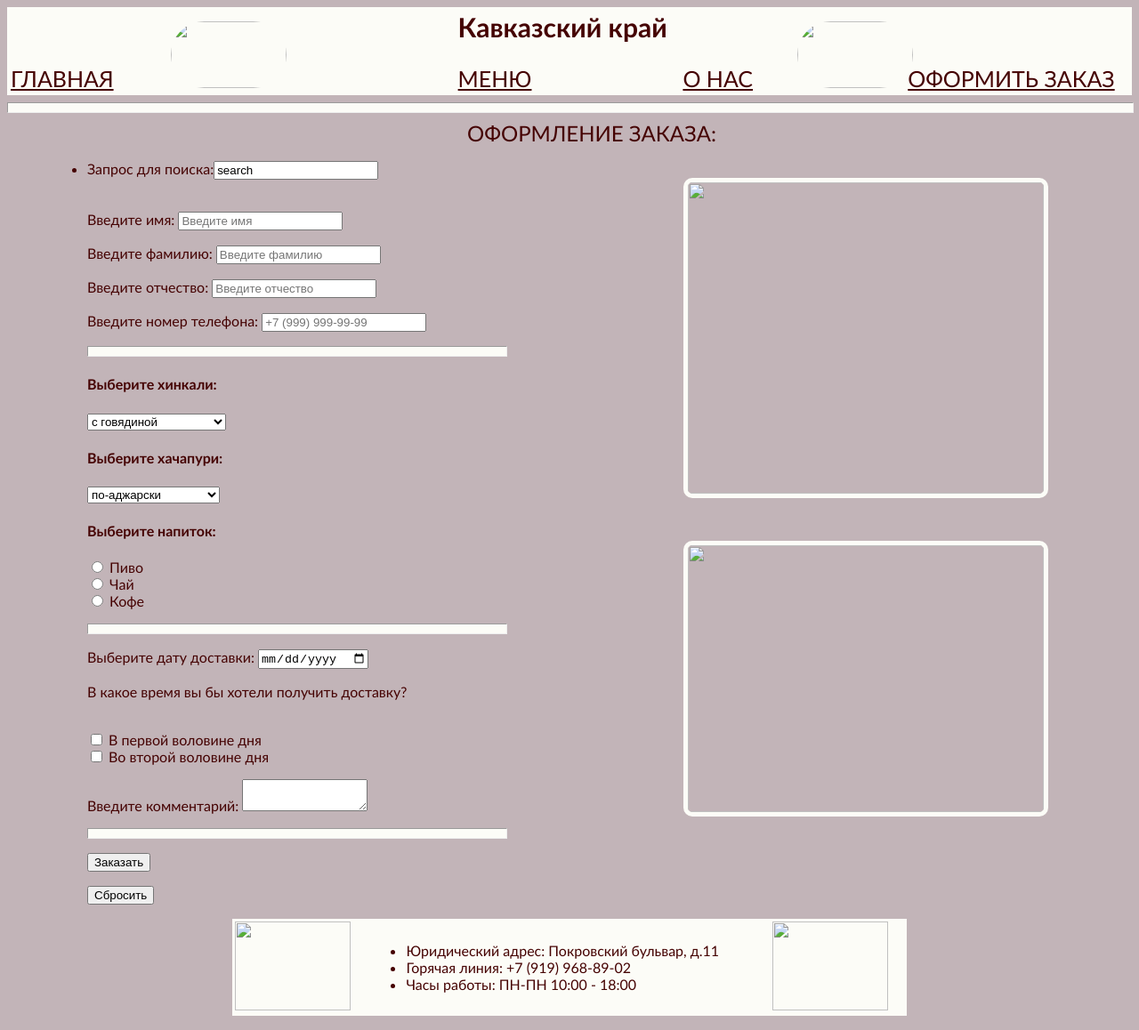
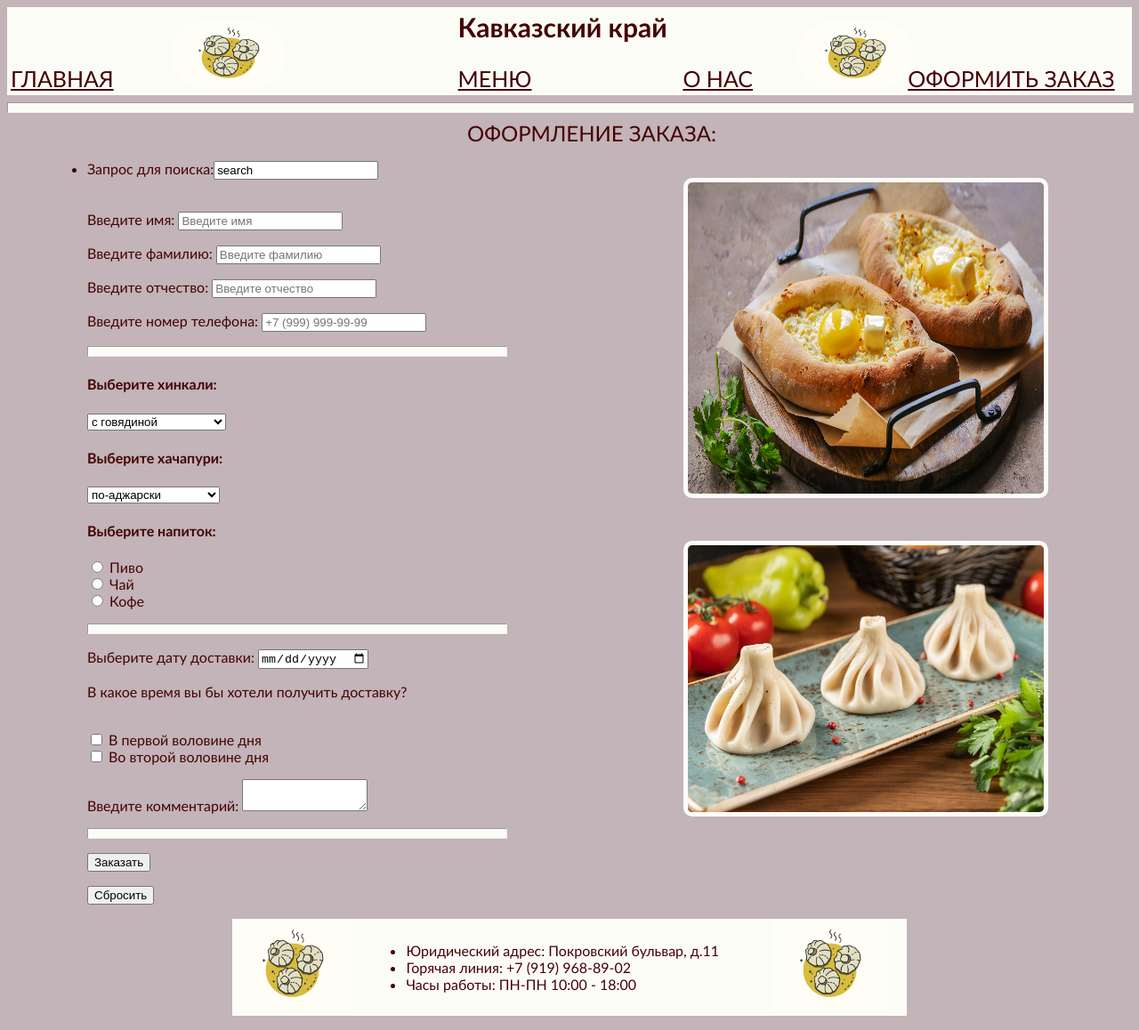
Before and after one commit to AnnaKurbanian/Web_tech, a plain HTML site: page lastpage.html in a window 1280 px wide. Shown: the whole page at 89% size. Drawn offline with Linux system fonts and the light colour scheme; files that its build step writes are made by us from their sources.

Commit message:
Update lastpage.html

```diff
--- a/lastpage.html
+++ b/lastpage.html
@@ -3,7 +3,7 @@
 <head>
     <meta charset="UTF-8">
     <title>Make an order</title>
-    <link href="/CSS/wholesite.css" rel="stylesheet">
+    <link href="wholesite.css" rel="stylesheet">
 </head>
 
 <body>
@@ -11,9 +11,9 @@
     <table width="100%" border="0" cellspacing="3" >
         <tbody>
         <tr>
-            <td><img src="/images/хинкали.png" id="hinkali_1"/></td>
+            <td><img src="хинкали.png" id="hinkali_1"/></td>
             <td><b>Кавказский край</b></td>
-            <td><img src="/images/хинкали.png" id="hinkali_2"/></td>
+            <td><img src="хинкали.png" id="hinkali_2"/></td>
         </tr>
 
     <tr>
@@ -117,8 +117,8 @@
         </form>
     </div>
     <div>
-        <img src="/images/хинкали-lastpage.jpeg" id="pichink">
-        <img src="/images/хачапури-lastpage.jpeg" id="pichach">
+        <img src="хинкали-lastpage.jpeg" id="pichink">
+        <img src="хачапури-lastpage.jpeg" id="pichach">
     </div>
 </div>
 
@@ -126,19 +126,19 @@
     <p><table id="low_table" border="0" align="center" width="60%">
            <tbody>
            <tr>
-               <td><img src="/images/хинкали.png" height="100px" width="130px"</td>
+               <td><img src="хинкали.png" height="100px" width="130px"</td>
                <td><ul>
                    <li>  Юридический адрес: Покровский бульвар, д.11</li>
                    <li>  Горячая линия: +7 (919) 968-89-02</li>
                    <li>  Часы работы: ПН-ПН 10:00 - 18:00</li>
                </ul></td>
-               <td><img src="/images/хинкали.png" height="100px" width="130px"</td>
+               <td><img src="хинкали.png" height="100px" width="130px"</td>
 
            </tr>
            </tbody>
     </table></p>
 </footer>
 
-<script src="/js/website.js"></script>
+<script src="website.js"></script>
 </body>
 </html>
```
